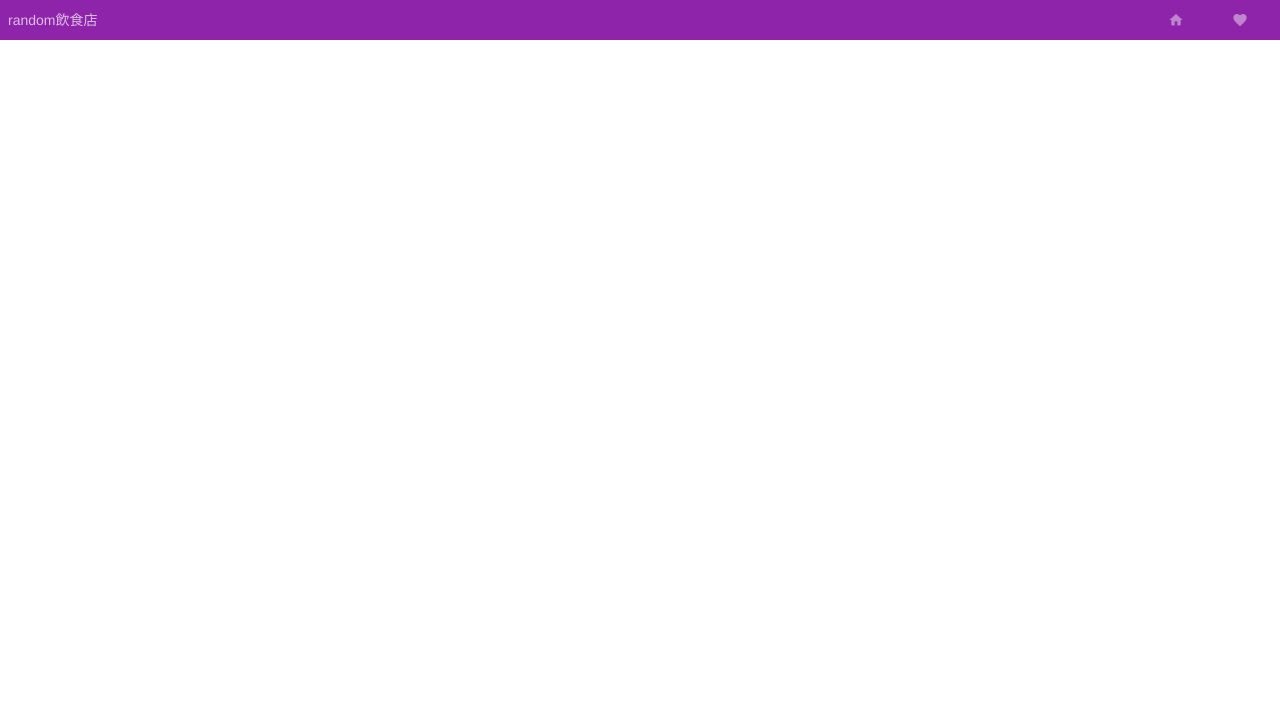
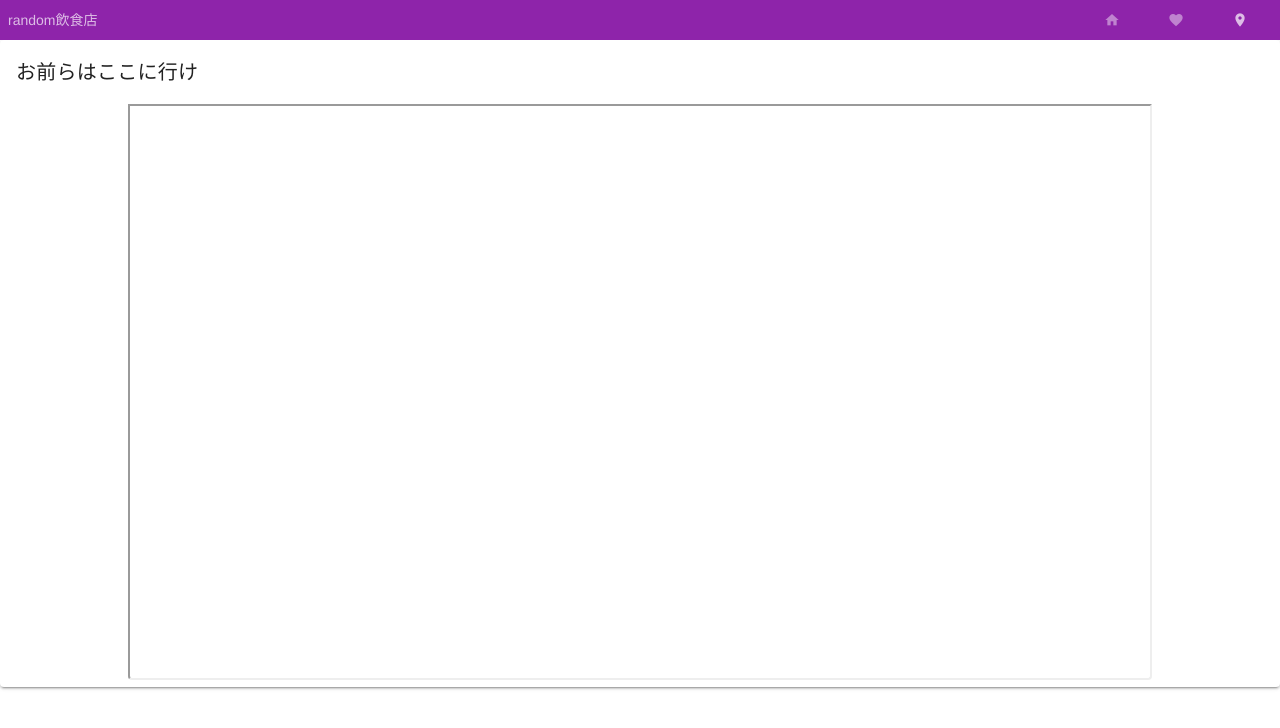
Before and after one commit to 20jun01/sample-front, a Vue app: page /result in a window 1280 px wide. Shown: the top 728 px of the page. Built offline with nearby package versions, Linux system fonts and the light colour scheme.

Commit message:
✨ impl result view

```diff
--- a/src/App.vue
+++ b/src/App.vue
@@ -7,6 +7,7 @@ import HeaderMap from '@/components/HeaderMap.vue';
         <v-spacer></v-spacer>
         <v-btn plain to="/"><v-icon>mdi-home</v-icon></v-btn>
         <v-btn plain to="/about"><v-icon>mdi-heart</v-icon></v-btn>
+        <v-btn plain to="/result"><v-icon>mdi-map-marker</v-icon></v-btn>
       </v-system-bar>
       <div class="router">
         <router-view />
--- a/src/router/index.js
+++ b/src/router/index.js
@@ -1,6 +1,7 @@
 import Vue from 'vue'
 import VueRouter from 'vue-router'
 import HomeView from '../views/HomeView.vue'
+import ResultView from '../views/ResultView.vue'
 
 Vue.use(VueRouter)
 
@@ -17,6 +18,12 @@ const routes = [
     // this generates a separate chunk (about.[hash].js) for this route
     // which is lazy-loaded when the route is visited.
     component: () => import(/* webpackChunkName: "about" */ '../views/AboutView.vue')
+  },
+  {
+    path: '/result',
+    name: 'result',
+    component: ResultView,
+    props: true
   }
 ]
 
--- /dev/null
+++ b/src/views/ResultView.vue
@@ -0,0 +1,33 @@
+<template>
+    <v-app>
+        <v-card :href=url><v-card-title>お前らはここに行け</v-card-title>
+            <v-card-subtitle>{{ name }}</v-card-subtitle>
+            <iframe :src=src allowfullscreen loading="lazy"></iframe>
+        </v-card>
+    </v-app>
+</template>
+<script>
+export default {
+    name: 'ResultView',
+    props: {
+        src: {
+            type: String,
+            default: ""
+        },
+        url: {
+            type: String,
+            default: ""
+        },
+        name: {
+            type: String,
+            default: ""
+        }
+    },
+}
+</script>
+<style>
+iframe {
+    width: 80%;
+    aspect-ratio: 16/9;
+}
+</style>
```
